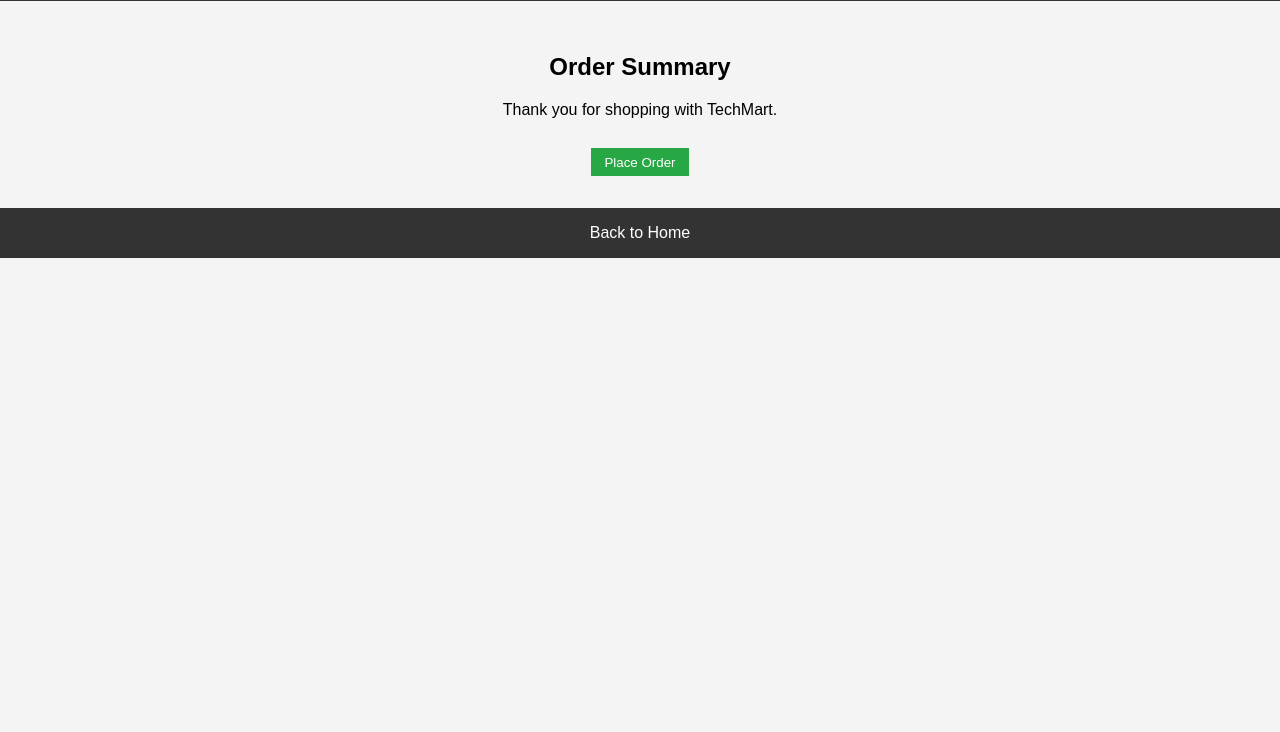
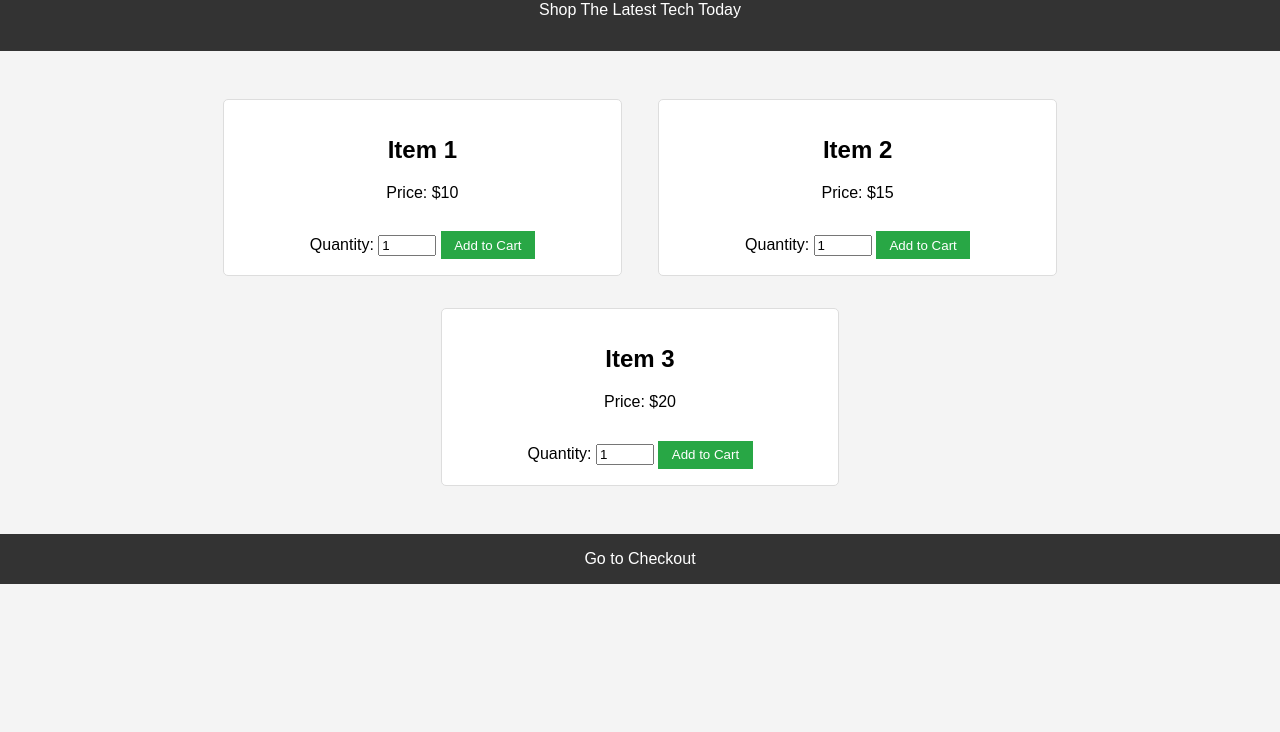
Before and after one commit to emngiang/mart, a plain HTML site: page checkout.html in a window 1280 px wide. Shown: the part 68-800 px from the top of the page. Drawn offline with Linux system fonts and the light colour scheme.

Commit message:
add quantity

```diff
--- a/checkout.html
+++ b/checkout.html
@@ -3,27 +3,50 @@
 <head>
     <meta charset="UTF-8">
     <meta name="viewport" content="width=device-width, initial-scale=1.0">
-    <title>TechMart - Checkout</title>
+    <title>TechMart</title>
     <link rel="stylesheet" href="styles.css">
 </head>
 <body>
     <header>
-        <h1>Checkout</h1>
+        <h1>TechMart</h1>
+        <p>Shop The Latest Tech Today</p>
     </header>
 
     <main>
-        <h2>Order Summary</h2>
-        <p>Thank you for shopping with TechMart.</p>
-        <button onclick="placeOrder()">Place Order</button>
+        <div class="product">
+            <h2>Item 1</h2>
+            <p>Price: $10</p>
+            <label for="quantity1">Quantity: </label>
+            <input type="number" id="quantity1" name="quantity1" min="1" value="1">
+            <button onclick="addToCart('Item 1', 10, document.getElementById('quantity1').value)">Add to Cart</button>
+        </div>
+        <div class="product">
+            <h2>Item 2</h2>
+            <p>Price: $15</p>
+            <label for="quantity2">Quantity: </label>
+            <input type="number" id="quantity2" name="quantity2" min="1" value="1">
+            <button onclick="addToCart('Item 2', 15, document.getElementById('quantity2').value)">Add to Cart</button>
+        </div>
+        <div class="product">
+            <h2>Item 3</h2>
+            <p>Price: $20</p>
+            <label for="quantity3">Quantity: </label>
+            <input type="number" id="quantity3" name="quantity3" min="1" value="1">
+            <button onclick="addToCart('Item 3', 20, document.getElementById('quantity3').value)">Add to Cart</button>
+        </div>
     </main>
 
     <footer>
-        <a href="index.html">Back to Home</a>
+        <a href="checkout.html">Go to Checkout</a>
     </footer>
 
     <script>
-        function placeOrder() {
-            alert("Order placed! (This is a demo, so no actual order is placed.)");
+        let cart = [];
+
+        function addToCart(item, price, quantity) {
+            cart.push({ item, price, quantity });
+            localStorage.setItem('cart', JSON.stringify(cart));
+            alert(`${quantity} x ${item}(s) added to cart at $${price} each.`);
         }
     </script>
 </body>
--- a/styles.css
+++ b/styles.css
@@ -48,3 +48,7 @@ button {
 button:hover {
     background-color: #218838;
 }
+
+input[type="number"] {
+    width: 50px;
+}
```
Also changed, not shown: index.html (+35 -20 lines).
